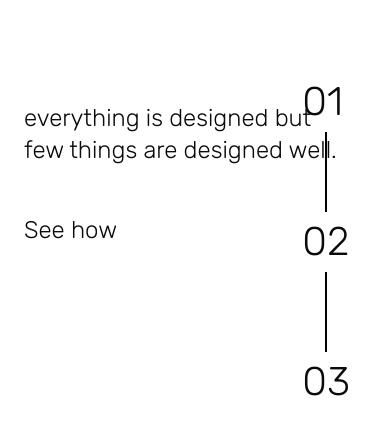
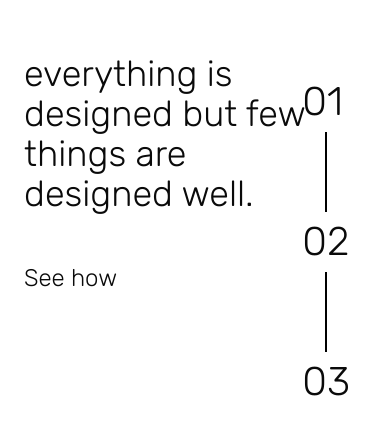
Before and after one commit to stevan23k/headphones, a Next.js app: page / in a window 390 px wide. Shown: the part 248-682 px from the top of the page. Built offline with nearby package versions, Linux system fonts and the light colour scheme; no server answers.

Commit message:
fix: ui hero

```diff
--- a/components/hero.tsx
+++ b/components/hero.tsx
@@ -3,7 +3,7 @@ export default function Hero() {
     <section className="relative z-10 flex h-screen w-full items-center">
       <div className="flex flex-col gap-12 p-6 sm:gap-16 sm:p-8 md:gap-24 md:p-12 lg:gap-32 lg:p-16 xl:gap-40 xl:p-20 2xl:gap-48 2xl:p-24">
         <div>
-          <p className="w-80 text-2xl sm:w-80 sm:text-4xl md:w-80 md:text-5xl lg:w-120 lg:text-6xl xl:w-230 xl:text-[120px] 2xl:w-260 2xl:text-[130px]">
+          <p className="w-80 text-4xl sm:w-80 sm:text-4xl md:w-80 md:text-5xl lg:w-120 lg:text-6xl xl:w-230 xl:text-[120px] 2xl:w-260 2xl:text-[130px]">
             everything is designed but few things are designed well.
           </p>
         </div>
```
